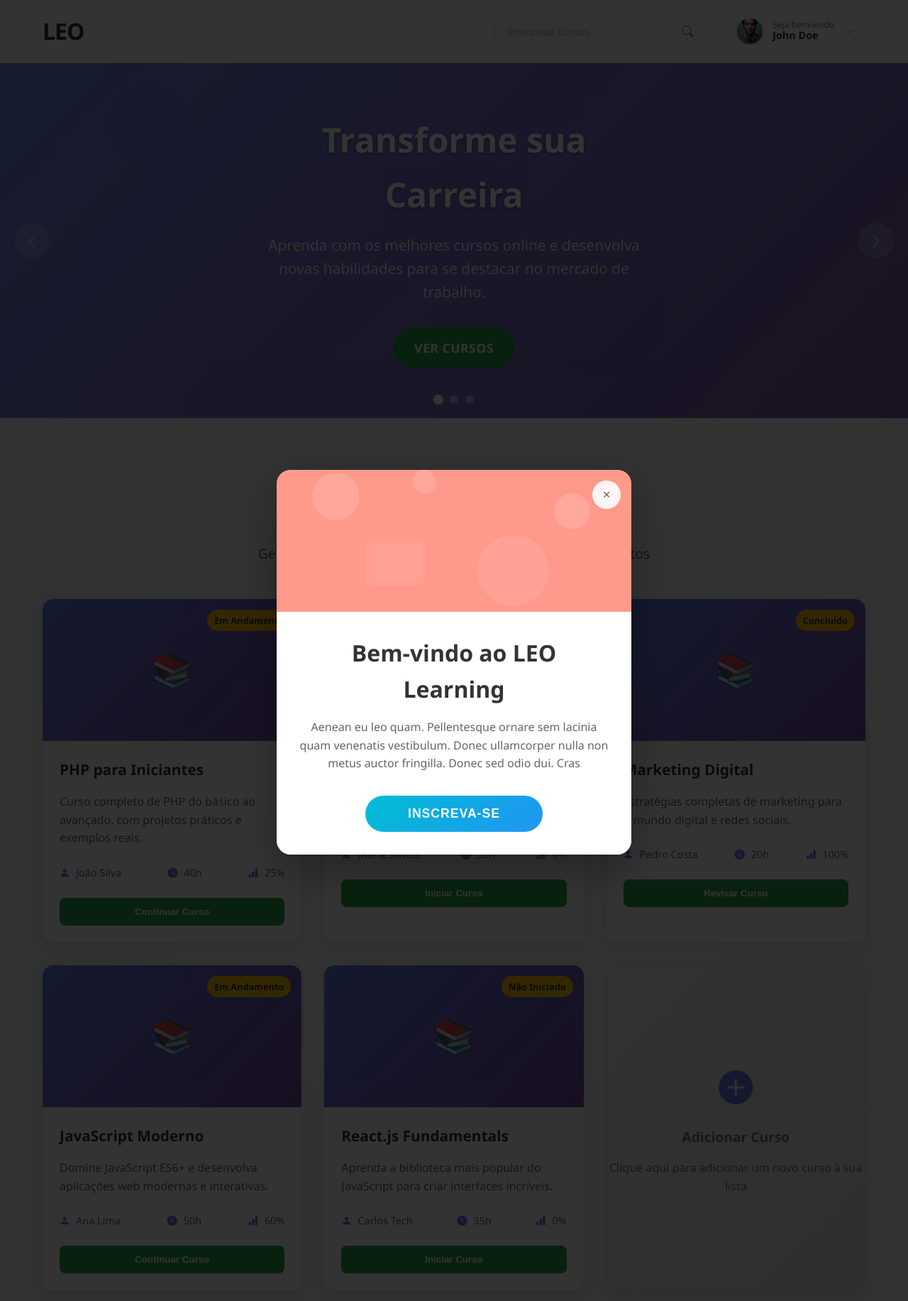
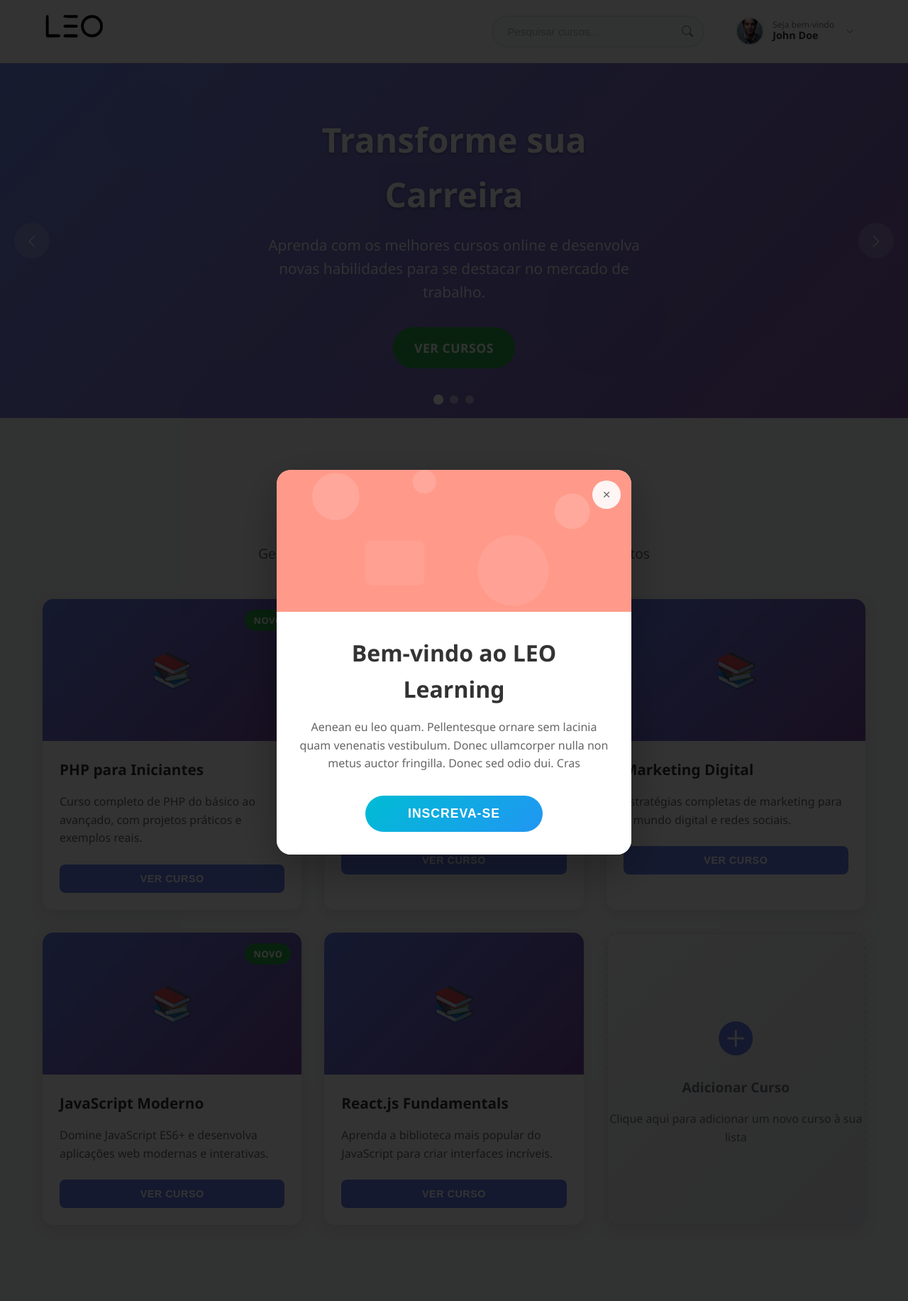
Before and after one commit to Matheussandi/desafio_revvo, a PHP site: page / in a window 1280 px wide. Shown: the top 1833 px of the page at 71% size. Run offline with PHP 8.4, Linux system fonts and the light colour scheme.

Commit message:
feat: add SVG logo and implement smooth scrolling for courses section

```diff
--- a/assets/css/style.css
+++ b/assets/css/style.css
@@ -33,6 +37,10 @@ body {
     align-items: center;
 }
 
+.navbar-header {
+    display: contents; /* Para desktop, o header age como se não existisse */
+}
+
 .logo {
     font-size: 2rem;
     font-weight: 800;
@@ -41,10 +49,99 @@ body {
     font-family: 'Segoe UI', sans-serif;
 }
 
+.logo-img {
+    height: 40px;
+    width: auto;
+    max-width: 120px;
+    filter: brightness(0) saturate(100%); /* Torna a logo preta */
+}
+
 .navbar-right {
     display: flex;
     align-items: center;
     gap: 2rem;
+}
+
+/* Controle de visibilidade do header */
+.mobile-search {
+    display: none;
+}
+
+.desktop-search {
+    display: flex;
+}
+
+/* Desktop: garantir layout correto */
+@media (min-width: 769px) {
+    .navbar .container {
+        display: flex !important;
+        justify-content: space-between !important;
+        align-items: center !important;
+        flex-direction: row !important;
+        gap: 0 !important;
+        padding: 0 20px !important;
+    }
+
+    .navbar-header {
+        display: flex !important;
+        align-items: center;
+        gap: 0;
+    }
+
+    .navbar-header .logo {
+        margin: 0;
+    }
+
+    .mobile-search {
+        display: none !important;
+    }
+
+    .desktop-search {
+        display: flex !important;
+    }
+
+    .navbar-header .user-profile {
+        display: none !important;
+    }
+
+    .navbar-right {
+        display: flex !important;
+        align-items: center;
+        gap: 2rem;
+    }
+
+    .navbar-right .user-profile {
+        display: flex !important;
+    }
+
+    .navbar-right {
+        display: flex !important;
+        align-items: center !important;
+        gap: 2rem !important;
+        width: auto !important;
+        margin-left: auto;
+    }
+
+    .user-profile {
+        display: flex !important;
+        align-items: center !important;
+        gap: 12px !important;
+        cursor: pointer;
+        padding: 8px 12px !important;
+        border-radius: 25px;
+        transition: all 0.3s ease;
+    }
+
+    .user-info {
+        display: flex !important;
+        flex-direction: column;
+        align-items: flex-start;
+    }
+
+    .profile-img {
+        width: 40px !important;
+        height: 40px !important;
+    }
 }
 
 /* Campo de Pesquisa */
@@ -348,12 +445,17 @@ body {
     position: absolute;
     top: 15px;
     right: 15px;
-    background-color: #ffc107;
-    color: #333;
-    padding: 5px 10px;
-    border-radius: 15px;
+    padding: 5px 12px;
+    border-radius: 20px;
     font-size: 0.8rem;
     font-weight: 600;
+    text-transform: uppercase;
+    letter-spacing: 0.5px;
+}
+
+.course-badge.new {
+    background-color: #28a745;
+    color: white;
 }
 
 .course-content {
@@ -386,23 +489,27 @@ body {
     margin-right: 5px;
     color: #667eea;
 }
+*/
 
 .btn-course {
     width: 100%;
     padding: 12px 20px;
-    background-color: #28a745;
+    background-color: #667eea;
     color: white;
     text-decoration: none;
     border-radius: 8px;
     font-weight: 600;
     text-align: center;
+    text-transform: uppercase;
+    letter-spacing: 0.5px;
     transition: all 0.3s ease;
     border: none;
     cursor: pointer;
+    font-size: 0.9rem;
 }
 
 .btn-course:hover {
-    background-color: #218838;
+    background-color: #5a67d8;
     transform: translateY(-1px);
 }
 
--- a/assets/js/script.js
+++ b/assets/js/script.js
@@ -317,3 +317,19 @@ function performSearch() {
         showMessage('Digite algo para pesquisar!', 'warning');
     }
 }
+
+// Função para mostrar notificação ao clicar em "VER CURSO"
+function showCourseNotification() {
+    showMessage('Esta funcionalidade será implementada em breve! Em desenvolvimento...', 'info');
+}
+
+// Função para rolagem suave para a seção de cursos
+function scrollToCourses() {
+    const coursesSection = document.getElementById('courses-section');
+    if (coursesSection) {
+        coursesSection.scrollIntoView({
+            behavior: 'smooth',
+            block: 'start'
+        });
+    }
+}
--- a/index.php
+++ b/index.php
@@ -10,6 +10,7 @@ require_once 'config/config.php';
     <meta charset="UTF-8">
     <meta name="viewport" content="width=device-width, initial-scale=1.0">
     <title>Meus Cursos</title>
+    <link rel="icon" type="image/svg+xml" href="assets/images/logo.svg">
     <link rel="stylesheet" href="assets/css/style.css">
     <link rel="stylesheet" href="https://cdn.jsdelivr.net/npm/bootstrap-icons@1.11.3/font/bootstrap-icons.css">
 </head>
@@ -35,9 +36,31 @@ require_once 'config/config.php';
     <header>
         <nav class="navbar">
             <div class="container">
-                <div class="logo">LEO</div>
+                <div class="navbar-header">
+                    <div class="logo">
+                        <img src="assets/images/logo.svg" alt="LEO Learning" class="logo-img">
+                    </div>
 
-                <div class="navbar-right">
+                    <div class="search-container mobile-search">
+                        <input type="text" class="search-input" placeholder="Pesquisar cursos...">
+                        <button class="search-btn">
+                            <i class="bi bi-search"></i>
+                        </button>
+                    </div>
+
+                    <div class="user-profile">
+                        <img src="assets/images/profile.webp" alt="Perfil" class="profile-img">
+                        <div class="user-info">
+                            <span class="welcome-text">Seja bem-vindo</span>
+                            <span class="user-name">John Doe</span>
+                        </div>
+                        <button class="profile-dropdown">
+                            <i class="bi bi-chevron-down"></i>
+                        </button>
+                    </div>
+                </div>
+
+                <div class="navbar-right desktop-search">
                     <div class="search-container">
                         <input type="text" class="search-input" placeholder="Pesquisar cursos...">
                         <button class="search-btn">
@@ -67,21 +90,21 @@ require_once 'config/config.php';
                 <div class="slide-content">
                     <h2>Transforme sua Carreira</h2>
                     <p>Aprenda com os melhores cursos online e desenvolva novas habilidades para se destacar no mercado de trabalho.</p>
-                    <a href="cursos.php" class="btn-hero">Ver Cursos</a>
+                    <a href="#courses-section" class="btn-hero">Ver Cursos</a>
                 </div>
             </div>
             <div class="slide">
                 <div class="slide-content">
                     <h2>Organize seus Estudos</h2>
                     <p>Mantenha todos os seus cursos organizados e acompanhe seu progresso de forma simples e eficiente.</p>
-                    <a href="cursos.php" class="btn-hero">Começar Agora</a>
+                    <a href="#courses-section" class="btn-hero">Começar Agora</a>
                 </div>
             </div>
             <div class="slide">
                 <div class="slide-content">
                     <h2>Aprenda no seu Ritmo</h2>
                     <p>Estude quando e onde quiser, com flexibilidade total para se adaptar à sua rotina.</p>
-                    <a href="cursos.php" class="btn-hero">Explorar</a>
+                    <a href="#courses-section" class="btn-hero">Explorar</a>
                 </div>
             </div>
 
@@ -102,7 +125,7 @@ require_once 'config/config.php';
         </section>
 
         <!-- Seção de Cursos -->
-        <section class="courses-section">
+        <section class="courses-section" id="courses-section">
             <div class="container">
                 <div class="section-title">
                     <h2>Meus Cursos</h2>
@@ -113,85 +136,57 @@ require_once 'config/config.php';
                     <!-- Card de Curso 1 -->
                     <div class="course-card">
                         <div class="course-image">
-                            <span class="course-badge">Em Andamento</span>
+                            <span class="course-badge new">Novo</span>
                         </div>
                         <div class="course-content">
                             <h3 class="course-title">PHP para Iniciantes</h3>
                             <p class="course-description">Curso completo de PHP do básico ao avançado, com projetos práticos e exemplos reais.</p>
-                            <div class="course-meta">
-                                <span><i class="bi bi-person-fill"></i> João Silva</span>
-                                <span><i class="bi bi-clock-fill"></i> 40h</span>
-                                <span><i class="bi bi-bar-chart-fill"></i> 25%</span>
-                            </div>
-                            <button class="btn-course">Continuar Curso</button>
+                            <button class="btn-course" onclick="showCourseNotification()">VER CURSO</button>
                         </div>
                     </div>
 
                     <!-- Card de Curso 2 -->
                     <div class="course-card">
                         <div class="course-image">
-                            <span class="course-badge">Não Iniciado</span>
                         </div>
                         <div class="course-content">
                             <h3 class="course-title">Design UI/UX</h3>
                             <p class="course-description">Aprenda os fundamentos do design de interfaces e experiência do usuário.</p>
-                            <div class="course-meta">
-                                <span><i class="bi bi-person-fill"></i> Maria Santos</span>
-                                <span><i class="bi bi-clock-fill"></i> 30h</span>
-                                <span><i class="bi bi-bar-chart-fill"></i> 0%</span>
-                            </div>
-                            <button class="btn-course">Iniciar Curso</button>
+                            <button class="btn-course" onclick="showCourseNotification()">VER CURSO</button>
                         </div>
                     </div>
 
                     <!-- Card de Curso 3 -->
                     <div class="course-card">
                         <div class="course-image">
-                            <span class="course-badge">Concluído</span>
                         </div>
                         <div class="course-content">
                             <h3 class="course-title">Marketing Digital</h3>
                             <p class="course-description">Estratégias completas de marketing para o mundo digital e redes sociais.</p>
-                            <div class="course-meta">
-                                <span><i class="bi bi-person-fill"></i> Pedro Costa</span>
-                                <span><i class="bi bi-clock-fill"></i> 20h</span>
-                                <span><i class="bi bi-bar-chart-fill"></i> 100%</span>
-                            </div>
-                            <button class="btn-course">Revisar Curso</button>
+                            <button class="btn-course" onclick="showCourseNotification()">VER CURSO</button>
                         </div>
                     </div>
 
                     <!-- Card de Curso 4 -->
                     <div class="course-card">
                         <div class="course-image">
-                            <span class="course-badge">Em Andamento</span>
+                            <span class="course-badge new">Novo</span>
                         </div>
                         <div class="course-content">
                             <h3 class="course-title">JavaScript Moderno</h3>
                             <p class="course-description">Domine JavaScript ES6+ e desenvolva aplicações web modernas e interativas.</p>
-                            <div class="course-meta">
-                                <span><i class="bi bi-person-fill"></i> Ana Lima</span>
-                                <span><i class="bi bi-clock-fill"></i> 50h</span>
-                                <span><i class="bi bi-bar-chart-fill"></i> 60%</span>
-                            </div>
-                            <button class="btn-course">Continuar Curso</button>
+                            <button class="btn-course" onclick="showCourseNotification()">VER CURSO</button>
                         </div>
                     </div>
 
                     <!-- Card de Curso 5 -->
                     <div class="course-card">
                         <div class="course-image">
-                            <span class="course-badge">Não Iniciado</span>
                         </div>
                         <div class="course-content">
                             <h3 class="course-title">React.js Fundamentals</h3>
                             <p class="course-description">Aprenda a biblioteca mais popular do JavaScript para criar interfaces incríveis.</p>
-                            <div class="course-meta">
-                                <span><i class="bi bi-person-fill"></i> Carlos Tech</span>
-                                <span><i class="bi bi-clock-fill"></i> 35h</span>
-                                <span><i class="bi bi-bar-chart-fill"></i> 0%</span>
-                            </div>
-                            <button class="btn-course">Iniciar Curso</button>
+                            <button class="btn-course" onclick="showCourseNotification()">VER CURSO</button>
                         </div>
                     </div>
 
@@ -213,7 +208,7 @@ require_once 'config/config.php';
             <div class="footer-content">
                 <div class="footer-left">
                     <div class="footer-logo">
-                        <h2>LEO</h2>
+                        <img src="assets/images/logo.svg" alt="LEO Learning" class="footer-logo-img">
                     </div>
                     <p class="footer-description">
                         Maecenas faucibus mollis interdum. Morbi leo risus, porta ac consectetur ac, vestibulum at eros.
@@ -246,11 +241,11 @@ require_once 'config/config.php';
 
             <div class="footer-bottom">
                 <p>Copyright 2017 - All right reserved.</p>
-                <?php if (APP_DEBUG): ?>
+<!--                 <?php if (APP_DEBUG): ?>
                     <button onclick="resetFirstVisit()" class="debug-reset-btn">
                         🔄 Resetar Modal (Debug)
                     </button>
-                <?php endif; ?>
+                <?php endif; ?> -->
             </div>
         </div>
     </footer>
```
Also changed, not shown: other parts of assets/css/style.css (+88 -11 lines), assets/images/logo.svg (added).
